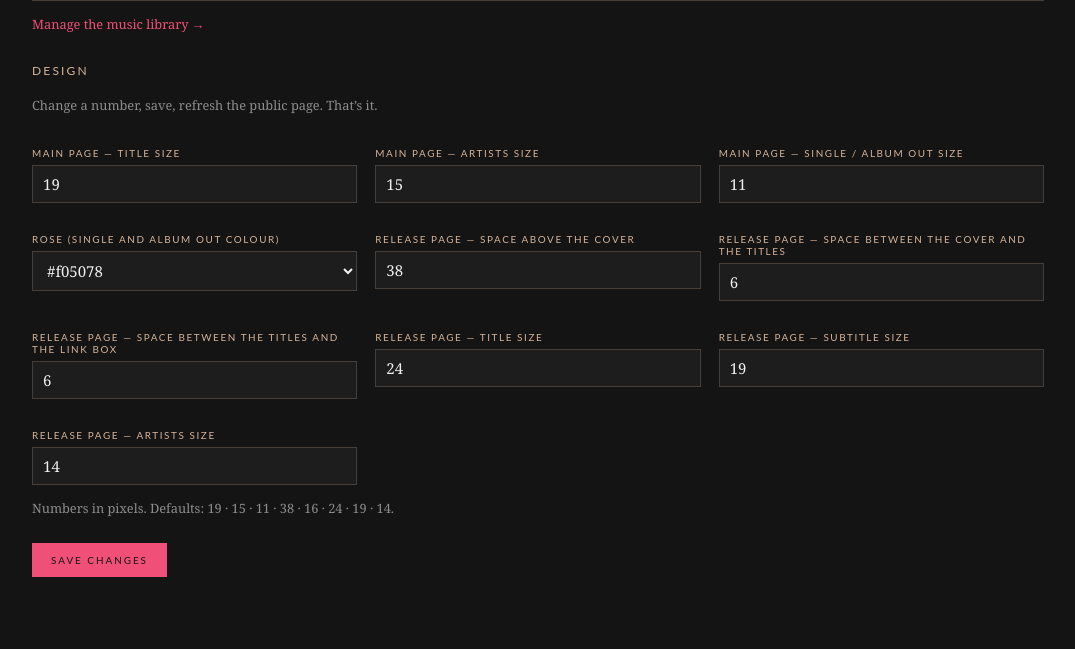
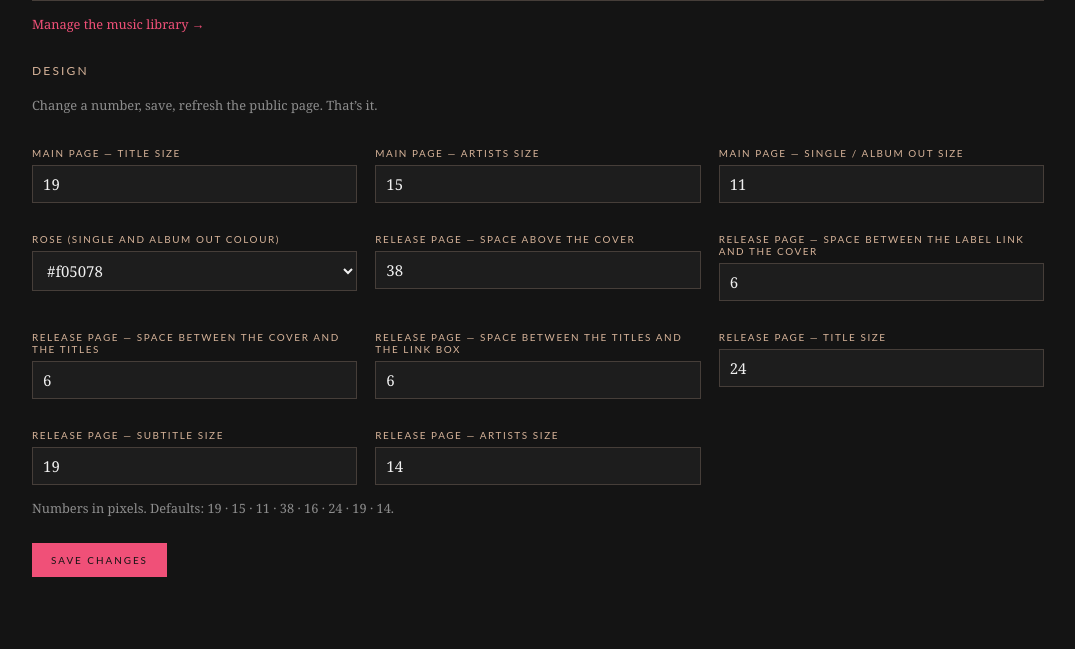
Before and after one commit to musicagencybuzea/decurio-cms, a PHP site: page /admin/settings.php in a window 1280 px wide. Shown: the part 821-1470 px from the top of the page, without its empty margins (102-1177 px from the left). Run offline with PHP 8.4, Linux system fonts and the light colour scheme; the visitor is signed in with stand-in values (Sample User, id 1); data comes from the database, SQL or seed files in the repository; tables that the repository leaves empty hold one stand-in row (values such as "Sample post"); some web fonts are replaced.

Commit message:
v1.4 phase 2 round 10: third independent knob 'label link <-> cover' (design_rel_cov, --rel-cov) - the decur.io link stays pinned while the cover can be pushed down manually; on sticker releases the 10% overhang is ADDED to this knob so the sticker clears the logo
Co-authored-by: musicagencybuzea <musicagencybuzea@users.noreply.github.com>

```diff
--- a/admin/settings.php
+++ b/admin/settings.php
@@ -21,6 +21,7 @@ if ($_SERVER['REQUEST_METHOD'] === 'POST') {
         'design_flag' => (string)((int)($_POST['design_flag'] ?? 0) ?: 11),
         'design_accent' => in_array($_POST['design_accent'] ?? '', ['#141414', '#f0f0f0', '#d6b399', '#f05078'], true) ? $_POST['design_accent'] : '#f05078',
         'design_rel_top' => isset($_POST['design_rel_top']) ? (string)max(0, (int)$_POST['design_rel_top']) : '38',
+        'design_rel_cov' => isset($_POST['design_rel_cov']) ? (string)max(0, (int)$_POST['design_rel_cov']) : '6',
         'design_rel_gap' => isset($_POST['design_rel_gap']) ? (string)max(-60, (int)$_POST['design_rel_gap']) : '6',
         'design_rel_gap2' => isset($_POST['design_rel_gap2']) ? (string)max(-60, (int)$_POST['design_rel_gap2']) : '6',
         'design_rel_title' => (string)((int)($_POST['design_rel_title'] ?? 0) ?: 24),
@@ -93,6 +94,10 @@ admin_page_open(t('settings.title'), 'settings');
             <input type="number" min="0" max="120" id="design_rel_top" name="design_rel_top" value="<?= e($s['design_rel_top'] ?? '38') ?>">
         </div>
         <div>
+            <label for="design_rel_cov"><?= e(t('settings.design_rel_cov')) ?></label>
+            <input type="number" min="0" max="120" id="design_rel_cov" name="design_rel_cov" value="<?= e($s['design_rel_cov'] ?? '6') ?>">
+        </div>
+        <div>
             <label for="design_rel_gap"><?= e(t('settings.design_rel_gap')) ?></label>
             <input type="number" min="-60" max="80" id="design_rel_gap" name="design_rel_gap" value="<?= e($s['design_rel_gap'] ?? '6') ?>">
         </div>
--- a/app/translations.php
+++ b/app/translations.php
@@ -271,6 +271,7 @@ return [
         'albums.bg.adapt3' => 'Adapted 3',
         'library.rename' => 'Rename',
         'settings.design_rel_gap2' => 'Release page — space between the titles and the link box',
+        'settings.design_rel_cov' => 'Release page — space between the label link and the cover',
     ],
     'fr' => [
         'nav.dashboard' => 'Tableau de bord',
@@ -541,6 +542,7 @@ return [
         'albums.bg.adapt3' => 'Adaptée 3',
         'library.rename' => 'Renommer',
         'settings.design_rel_gap2' => 'Page release — espace entre les titres et la box de liens',
+        'settings.design_rel_cov' => 'Page release — espace entre le lien du label et la pochette',
     ],
     'de' => [
         'nav.dashboard' => 'Übersicht',
@@ -811,5 +813,6 @@ return [
         'albums.bg.adapt3' => 'Angepasst 3',
         'library.rename' => 'Umbenennen',
         'settings.design_rel_gap2' => 'Release-Seite — Abstand zwischen Titeln und Link-Box',
+        'settings.design_rel_cov' => 'Release-Seite — Abstand zwischen Label-Link und Cover',
     ],
 ];
--- a/app/ui.php
+++ b/app/ui.php
@@ -166,13 +166,14 @@ function design_vars(array $s): string
     $meta = $num('design_main_meta', 15);
     $flag = $num('design_flag', 11);
     $relTop = $num0('design_rel_top', 38);
+    $relCov = $num0('design_rel_cov', 6);      // label link <-> cover (sticker releases: raise it)
     $relGap = $numNeg('design_rel_gap', 6);    // cover <-> titles (can overlap)
     $relGap2 = $numNeg('design_rel_gap2', 6);  // titles <-> link box (can overlap)
     $relTitle = $num('design_rel_title', 24);
     $relSub = $num('design_rel_sub', 19);
     $relMeta = $num('design_rel_meta', 14);
     return ":root{--mp-title:{$title}px;--mp-meta:{$meta}px;--mp-flag:{$flag}px;--accent:{$accent};"
-        . "--rel-top:{$relTop}px;--rel-gap:{$relGap}px;--rel-gap2:{$relGap2}px;--rel-title:{$relTitle}px;--rel-sub:{$relSub}px;--rel-meta:{$relMeta}px;}";
+        . "--rel-top:{$relTop}px;--rel-cov:{$relCov}px;--rel-gap:{$relGap}px;--rel-gap2:{$relGap2}px;--rel-title:{$relTitle}px;--rel-sub:{$relSub}px;--rel-meta:{$relMeta}px;}";
 }
 
 /** Validate the catalogue number: 007 (main release) or 007A (linked release, letter suffix). */
```
Also changed, not shown: assets/css/release.css (+6 -4 lines).
